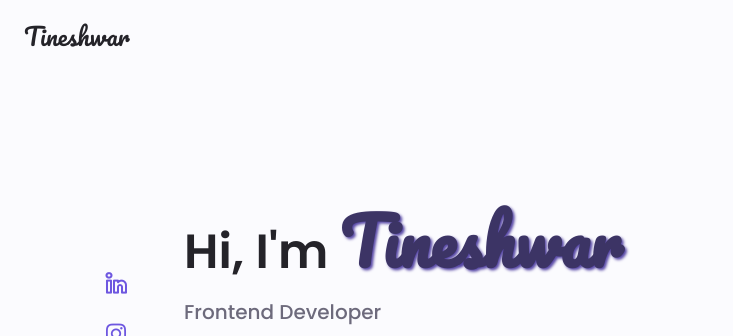
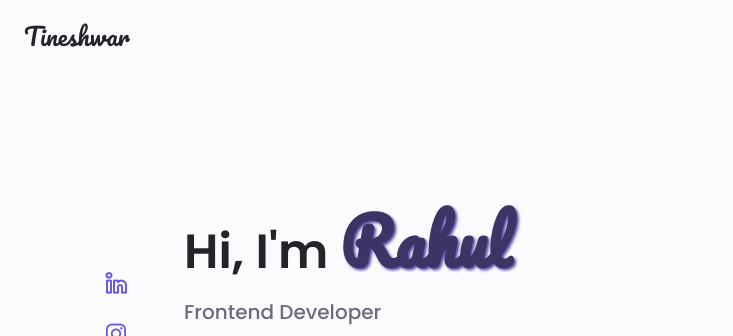
Before and after one commit to RahulRaut03/Portfolio, a plain HTML site: page index.html in a window 1280 px wide. Shown: the top 336 px of the page, 0-733 px from the left. Drawn offline with nearby package versions, Linux system fonts and the light colour scheme; no server answers.

Commit message:
Name Changed

```diff
--- a/index.html
+++ b/index.html
@@ -117,7 +117,7 @@
                     </div>
                     <div class="home_data">
                         <h1 class="home_title">Hi, I'm
-                            <span class="tinesh">Tineshwar</span>
+                            <span class="tinesh">Rahul</span>
                         </h1>
                         <h3 class="home_subtitle">Frontend Developer</h3>
                         <p class="home_description">High level experience in web design and knowledge, producing quality work</p>
```
